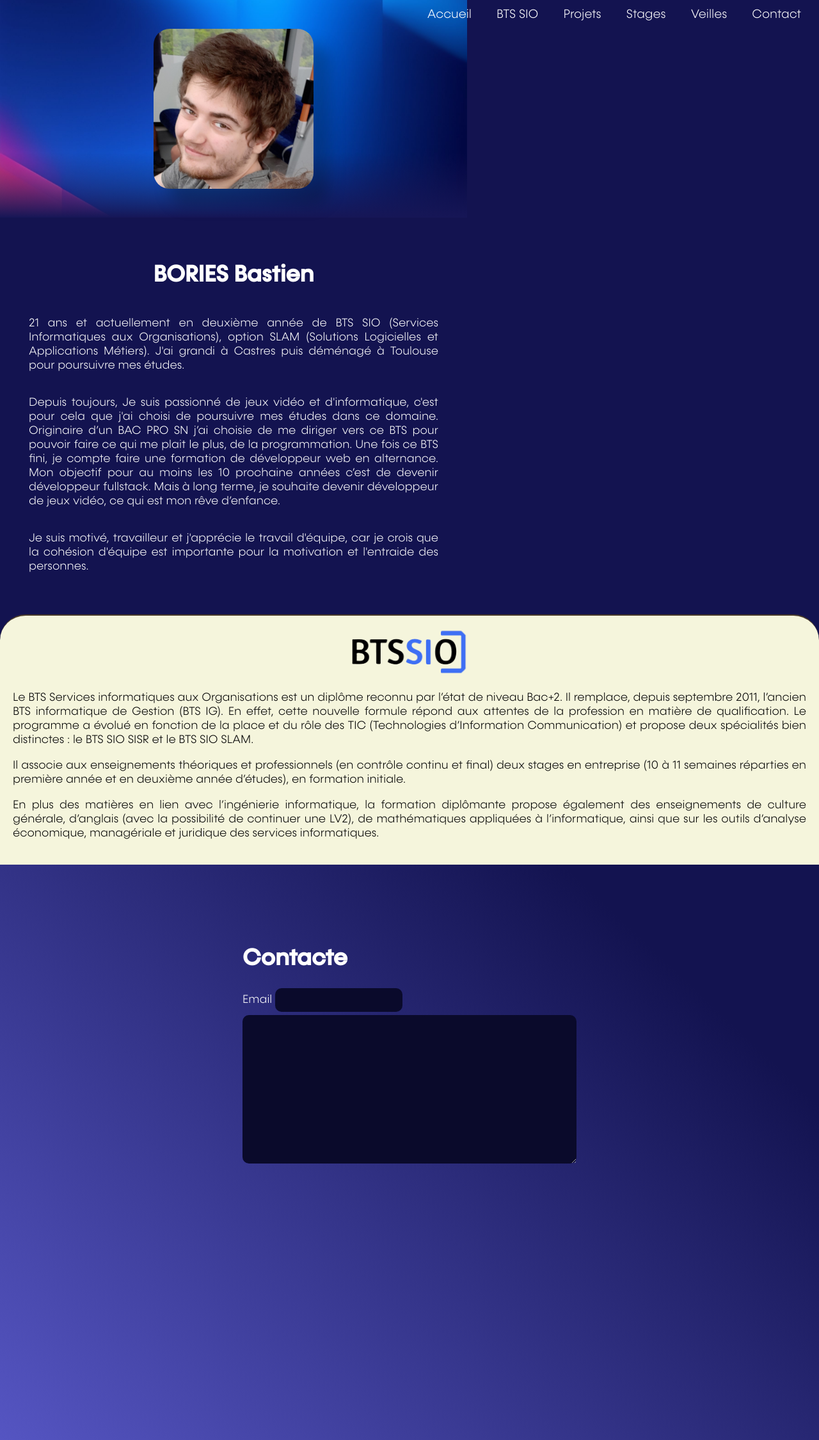
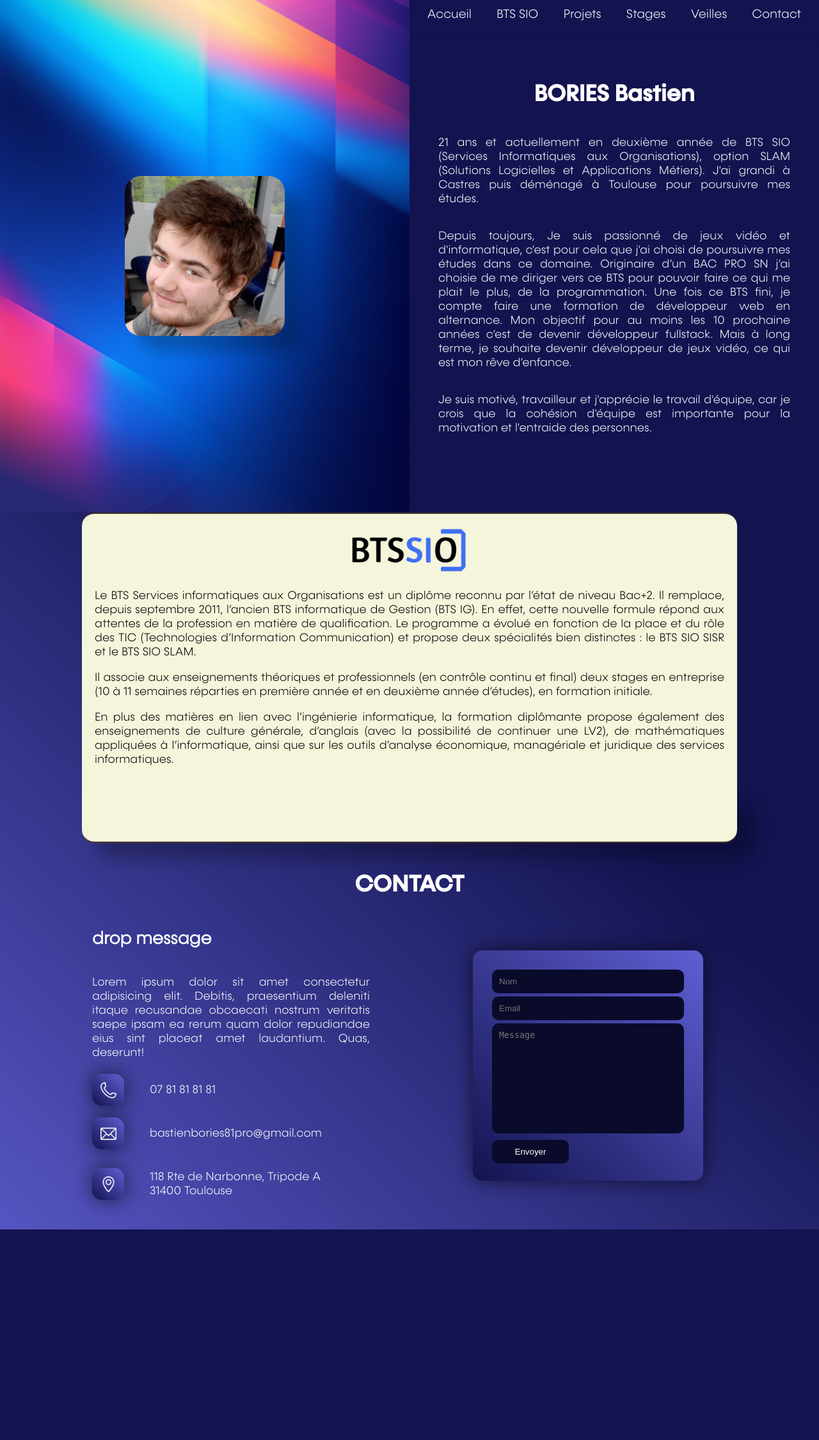
Before and after one commit to Ast415/Portfolio, a PHP site: page / in a window 1280 px wide. Shown: the whole page at 64% size. After the commit the page ends 1921 px from the top, so only its background shows below. Run offline with PHP 8.4, Linux system fonts and the light colour scheme.

Commit message:
Mise en page final de l'accueil

```diff
--- a/src/css/global.css
+++ b/src/css/global.css
@@ -1,3 +1,7 @@
+html{
+    scroll-behavior: smooth;
+}
+
 body {
   padding: 0;
   margin: 0;
@@ -30,7 +34,7 @@ h1{
 }
 
 .pCHeader{
-    background-image: linear-gradient(to bottom, transparent 70%, #161656),url("../../src/img/jpg/IA-back1.jpg");
+    background-image:linear-gradient(202deg, transparent 80%, #282875 95%), url(../../src/img/jpg/IA-back1.jpg);
     background-size: 100%;
     background-position: center;
 }
@@ -65,26 +69,58 @@ h1{
     color: black;
 }
 
-.contactContent{
+.fullContactContent, .contactContent{
     display: flex;
     flex-direction: column;
     justify-content: center;
     align-items: center;
 }
 
+.reverseBackColor{
+    background: linear-gradient(0.12turn,#131350, #5f5fd4);
+    box-shadow: 0px 0px 30px rgb(0 0 0 / 60%);
+    border-radius: 15px;
+}
+
 .contactCard{
-    background: linear-gradient(0.12turn,#131350, #5555c2);
-    border-radius: 15px;
-    box-shadow: 0px 0px 30px rgb(0 0 0 / 60%);
     display: flex;
     flex-direction: column;
     align-items: center;
     padding: 30px;
+    width: 300px;
+    height: 300px;
+}
+
+.contactContentInfo{
+    display: flex;
+    flex-direction: column;
+    align-items: center;
+}
+
+.contactInfo{
+    width: 360px;
+    display: flex;
+    align-items: center;
+    margin-bottom: 10px;
+}
+
+.Qbert{
+    width: 50px;
+    height: 50px;
+    margin-right: 40px;
+    display: flex;
+    justify-content: center;
+    align-items: center;
 }
 
 .cCInput{
     display: flex;
     flex-direction: column;
+    width: 100%;
+}
+
+.ccItextA{
+    height: 100%;
 }
 
 input, textarea, button{
@@ -99,12 +135,9 @@ input, textarea{
     margin-bottom: 5px;
 }
 
-textarea {
-    min-width: max-content;
-    max-width: min-content;
-    min-height: 86px;
-    max-height: 86px;
+textarea[name=message] {
     margin-bottom: 10px;
+    resize: none;
 }
 
 button{
@@ -133,64 +166,60 @@ button{
 
 .bfCTop{
     bottom: -1px;
-    border-top-left-radius: 40px;
-    border-top-right-radius: 40px;
+    border-top-left-radius: 20px;
+    border-top-right-radius: 20px;
     border-top: 2px #48392A solid;
 
 }
 
 .bfCBottom{
     top: -1px;
-    border-bottom-left-radius: 40px;
-    border-bottom-right-radius: 40px;
+    border-bottom-left-radius: 20px;
+    border-bottom-right-radius: 20px;
     border-bottom: 2px #48392A solid;
 }
 
-/*
-.demiCercleBande{
-    display: flex;
-    justify-content: space-between;
+.contactContantText{
+    margin-bottom: 50px;
 }
 
-.demiCercle{
-    background-color: #1f76c985;
-    border-radius: 100%;
-    width: 150px;
-    height: 150px;
-    position: relative;
-    top: -50%;
+.icon2{
+    height: 50%;
+    width: auto;
+    filter: invert(1);
 }
 
-.DCleft{
-    left: -50%
+footer{
+    visibility: hidden;
 }
 
-.DCright{
-    right: -50%
+footer{
+    border-top: beige 0.2px solid;
+    width: 100%;
+    display: flex;
+    justify-content: center;
+    align-items: center;
 }
-*/
 
+.footInInco, .droitAuteurContent, .reseauContent{
+    display: flex;
+}
+
+.footInInco, .reseauContent{
+    width: 360px;
+}
 
 @media screen and (min-width: 500px) {
-
-    input, textarea{
-        max-width: 500px;
-    }
-
-    textarea{
-        min-height: 210px;
-        min-width: 500px;
-    }
 
     .fCWidth{
         margin-left: 5%;
         margin-right: 5%;
     }
 
-
 }
 
 @media screen and (min-width: 960px) {
+
     .fullProfilContent{
         display: flex;
         height: 100vh;
@@ -215,4 +244,32 @@ button{
         margin-left: 10%;
         margin-right: 10%;
     }
+
+    .contactContent{
+        flex-direction: row;
+        justify-content: space-evenly;
+    }
+
+    .contactContantText, .contactContantCard{
+        width: 35%;
+        display: flex;
+        flex-direction: column;
+        align-items: center;
+    }
+
+    .contactContantText{
+        align-items:flex-start;
+        margin-bottom: 0px;
+    }
+
+    .pCText{
+        font-size: initial;
+    }
 }
+
+
+@media screen and (min-width: 1200px) {
+    .pCText{
+        font-size: inherit;
+    }
+}
--- a/vue/vueAccueil.php
+++ b/vue/vueAccueil.php
@@ -3,7 +3,8 @@
 -->
     <main>
         <div class="homeContent">
-        <div style=" background-color: rgb(19, 19, 80);">
+            <div>
+                <div class="fullProfilContent">
                     <div class="profilContent pCHeader">
                         <div class="profilePhoto shadowStyle1"></div>
                     </div>
@@ -13,51 +14,63 @@
                         <p>Depuis toujours, Je suis passionné de jeux vidéo et d'informatique, c'est pour cela que j'ai choisi de poursuivre mes études dans ce domaine. Originaire d’un BAC PRO SN j’ai choisie de me diriger vers ce BTS pour pouvoir faire ce qui me plait le plus, de la programmation. Une fois ce BTS fini, je compte faire une formation de développeur web en alternance. Mon objectif pour au moins les 10 prochaine années c’est de devenir développeur fullstack. Mais à long terme, je souhaite devenir développeur de jeux vidéo, ce qui est mon rêve d’enfance.</p>
                         <p>Je suis motivé, travailleur et j'apprécie le travail d'équipe, car je crois que la cohésion d'équipe est importante pour la motivation et l'entraide des personnes.</p>
                     </div>
-            <div class="borderfC bfCTop btsLogoContent">
-                <img id="bts" src="src/img/png/logo-btssio.png" alt="" class="btsLogo">
+                </div>
+                <div id="bts" class="borderfC fCWidth bfCTop btsLogoContent">
+                    <img  src="src/img/png/logo-btssio.png" alt="" class="btsLogo">
                 </div>
             </div>
-        <div class="formationContent textContent backType1" >
+            <div class="formationContent textContent fCWidth" >
                 <p>Le BTS Services informatiques aux Organisations est un diplôme reconnu par l’état de niveau Bac+2. Il remplace, depuis septembre 2011, l’ancien BTS informatique de Gestion (BTS IG). En effet, cette nouvelle formule répond aux attentes de la profession en matière de qualification. Le programme a évolué en fonction de la place et du rôle des TIC (Technologies d’Information Communication) et propose deux spécialités bien distinctes : le BTS SIO SISR et le BTS SIO SLAM.</p>
                 <p>Il associe aux enseignements théoriques et professionnels (en contrôle continu et final) deux stages en entreprise (10 à 11 semaines réparties en première année et en deuxième année d’études), en formation initiale. </p>
                 <p>En plus des matières en lien avec l’ingénierie informatique, la formation diplômante propose également des enseignements de culture générale, d’anglais (avec la possibilité de continuer une LV2), de mathématiques appliquées à l’informatique, ainsi que sur les outils d’analyse économique, managériale et juridique des services informatiques. </p>
             </div>
-        <div class="contactContent">
+            <div>
                 <!-- <div class="demiCercleBande">
                     <div class="demiCercle DCleft"></div>
                     <div class="demiCercle DCright"></div>
                 </div> -->
-            <div class="borderfC bfCBottom shadowStyle1"></div>
-            <div class="textContent">
-                <h1>Contacte</h1>
-                <form action="" method="post">
-                    <div>
-                        Email
-                        <input type="email" name="" id="">
+                <div class="borderfC fCWidth bfCBottom shadowStyle1"></div>
+                <div class="fullContactContent textContent" id="IDcontact">
+                    <h1 >CONTACT</h1>
+                    <div class="contactContent">
+                        <div class="contactContantText">
+                            <h2>drop message</h2>
+                            <p>Lorem ipsum dolor sit amet consectetur adipisicing elit. Debitis, praesentium deleniti itaque recusandae obcaecati nostrum veritatis saepe ipsam ea rerum quam dolor repudiandae eius sint placeat amet laudantium. Quas, deserunt!</p>
+                            <div class="contactContentInfo">
+                                <div class="contactInfo">
+                                    <div class="Qbert reverseBackColor"><img class="icon2" src="src/img/png/telephone1.png" alt=""></div>
+                                    <p>07 81 81 81 81</p>
                                 </div>
-                    <div>
-                        <textarea name="" id="" cols="30" rows="10"></textarea>
+                                <div class="contactInfo">
+                                    <div class="Qbert reverseBackColor"><img class="icon2" src="src/img/png/email1.png" alt=""></div>
+                                    <p>bastienbories81pro@gmail.com</p>
+                                </div>
+                                <div class="contactInfo">
+                                    <div class="Qbert reverseBackColor"><img class="icon2" src="src/img/png/drapeaux1.png" alt=""></div>
+                                    <p>118 Rte de Narbonne, Tripode A<br>31400 Toulouse</p>
+                                </div>
+                            </div>
+
+                        </div>
+                        <div class="contactContantCard">
+                            <form action="#contact" method="post" class="contactCard reverseBackColor" >
+                                <div class="cCInput">
+                                    <input type="text" name="" id="" placeholder="Nom">
+                                </div>
+                                <div class="cCInput">
+                                    <input type="email" name="" id="" placeholder="Email">
+                                </div>
+                                <div class="cCInput ccItextA">
+                                    <textarea name="message" id="" cols="30" rows="10" placeholder="Message"></textarea>
+                                </div>
+                                <div class="cCInput">
+                                    <button type="submit" onclick="alert('Fonctionnalité non disponible')">Envoyer</button>
                                 </div>
                             </form>
                         </div>
 
                     </div>
                 </div>
-    <br>
-    <br>
-    <br>
-    <br>
-    <br>
-    <br>
-    <br>
-    <br>
-    <br>
-    <br>
-    <br>
-    <br>
-    <br>
-    <br>
-    <br>
-    <br>
-    <br>
-    <br>
+            </div>
+        </div>
+    </main>
```
Lines whose indentation alone changed are shown as unchanged.
